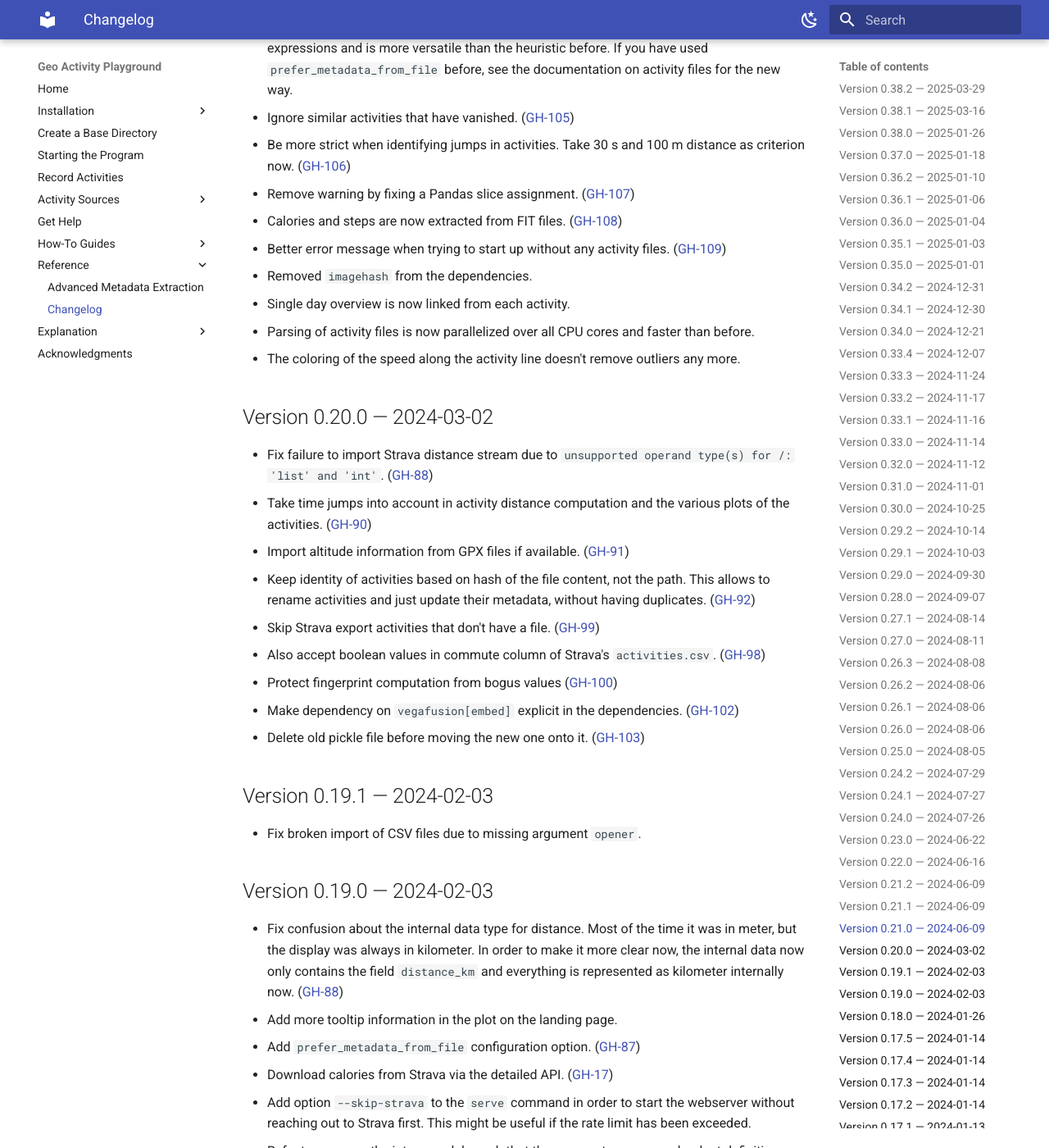
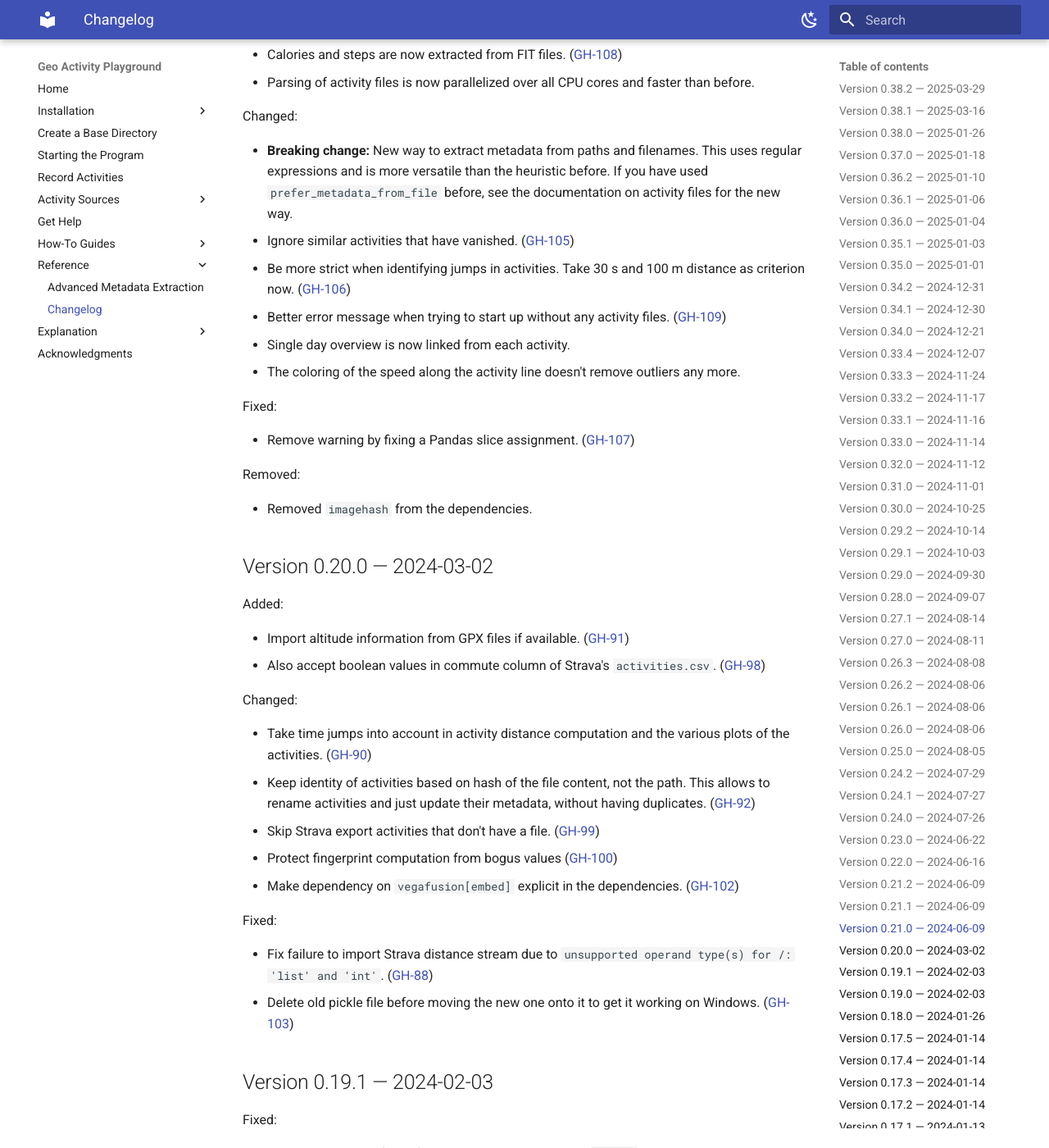
Before and after one commit to martin-ueding/geo-activity-playground, an MkDocs documentation site: the page built from docs/changelog.md, in a window 1280 px wide and 1400 px high, scrolled down 12521 px. Shown: the whole window at 82% size. Built offline with MkDocs 1.6.1 and Material for MkDocs 9.7.7, drawn with Linux system fonts in a browser that asks for light colours; some of the changed text lies outside the part shown.

Commit message:
Add sections to every changelog version

```diff
--- a/docs/changelog.md
+++ b/docs/changelog.md
@@ -460,224 +460,359 @@
 
 ## Version 0.21.0 — 2024-06-09
 
+Added:
+
+- Calories and steps are now extracted from FIT files. ([GH-108](https://github.com/martin-ueding/geo-activity-playground/issues/108))
+- Parsing of activity files is now parallelized over all CPU cores and faster than before.
+
+Changed:
+
 - **Breaking change:** New way to extract metadata from paths and filenames. This uses regular expressions and is more versatile than the heuristic before. If you have used `prefer_metadata_from_file` before, see the documentation on activity files for the new way.
-
 - Ignore similar activities that have vanished. ([GH-105](https://github.com/martin-ueding/geo-activity-playground/issues/105))
 - Be more strict when identifying jumps in activities. Take 30 s and 100 m distance as criterion now. ([GH-106](https://github.com/martin-ueding/geo-activity-playground/issues/106))
+- Better error message when trying to start up without any activity files. ([GH-109](https://github.com/martin-ueding/geo-activity-playground/issues/109))
+- Single day overview is now linked from each activity.
+- The coloring of the speed along the activity line doesn't remove outliers any more.
+
+Fixed:
+
 - Remove warning by fixing a Pandas slice assignment. ([GH-107](https://github.com/martin-ueding/geo-activity-playground/issues/107))
-- Calories and steps are now extracted from FIT files. ([GH-108](https://github.com/martin-ueding/geo-activity-playground/issues/108))
-- Better error message when trying to start up without any activity files. ([GH-109](https://github.com/martin-ueding/geo-activity-playground/issues/109))
+
+Removed:
 
 - Removed `imagehash` from the dependencies.
-- Single day overview is now linked from each activity.
-- Parsing of activity files is now parallelized over all CPU cores and faster than before.
-- The coloring of the speed along the activity line doesn't remove outliers any more.
 
 ## Version 0.20.0 — 2024-03-02
 
-- Fix failure to import Strava distance stream due to `unsupported operand type(s) for /: 'list' and 'int'`. ([GH-88](https://github.com/martin-ueding/geo-activity-playground/issues/88))
+Added:
+
+- Import altitude information from GPX files if available. ([GH-91](https://github.com/martin-ueding/geo-activity-playground/pull/91))
+- Also accept boolean values in commute column of Strava's `activities.csv`. ([GH-98](https://github.com/martin-ueding/geo-activity-playground/issues/98))
+
+Changed:
+
 - Take time jumps into account in activity distance computation and the various plots of the activities. ([GH-90](https://github.com/martin-ueding/geo-activity-playground/issues/90))
-- Import altitude information from GPX files if available. ([GH-91](https://github.com/martin-ueding/geo-activity-playground/pull/91))
 - Keep identity of activities based on hash of the file content, not the path. This allows to rename activities and just update their metadata, without having duplicates. ([GH-92](https://github.com/martin-ueding/geo-activity-playground/issues/92))
 - Skip Strava export activities that don't have a file. ([GH-99](https://github.com/martin-ueding/geo-activity-playground/issues/99))
-- Also accept boolean values in commute column of Strava's `activities.csv`. ([GH-98](https://github.com/martin-ueding/geo-activity-playground/issues/98))
 - Protect fingerprint computation from bogus values ([GH-100](https://github.com/martin-ueding/geo-activity-playground/issues/100))
 - Make dependency on `vegafusion[embed]` explicit in the dependencies. ([GH-102](https://github.com/martin-ueding/geo-activity-playground/issues/102))
-- Delete old pickle file before moving the new one onto it. ([GH-103](https://github.com/martin-ueding/geo-activity-playground/issues/103))
+
+Fixed:
+
+- Fix failure to import Strava distance stream due to `unsupported operand type(s) for /: 'list' and 'int'`. ([GH-88](https://github.com/martin-ueding/geo-activity-playground/issues/88))
+- Delete old pickle file before moving the new one onto it to get it working on Windows. ([GH-103](https://github.com/martin-ueding/geo-activity-playground/issues/103))
 
 ## Version 0.19.1 — 2024-02-03
+
+Fixed:
 
 - Fix broken import of CSV files due to missing argument `opener`.
 
 ## Version 0.19.0 — 2024-02-03
 
-- Fix confusion about the internal data type for distance. Most of the time it was in meter, but the display was always in kilometer. In order to make it more clear now, the internal data now only contains the field `distance_km` and everything is represented as kilometer internally now. ([GH-88](https://github.com/martin-ueding/geo-activity-playground/issues/88))
+Added:
+
 - Add more tooltip information in the plot on the landing page.
 - Add `prefer_metadata_from_file` configuration option. ([GH-87](https://github.com/martin-ueding/geo-activity-playground/issues/87))
 - Download calories from Strava via the detailed API. ([GH-17](https://github.com/martin-ueding/geo-activity-playground/issues/17))
 - Add option `--skip-strava` to the `serve` command in order to start the webserver without reaching out to Strava first. This might be useful if the rate limit has been exceeded.
-- Refactor some paths into a module such that there are not so many redundant definitions around. ([GH-89](https://github.com/martin-ueding/geo-activity-playground/issues/89))
 - Attempt to also read Strava exports that are localized to German, though untested. ([GH-86](https://github.com/martin-ueding/geo-activity-playground/issues/86))
 - Add a square planner. ([GH-36](https://github.com/martin-ueding/geo-activity-playground/issues/36))
 
+Changed:
+
+- Refactor some paths into a module such that there are not so many redundant definitions around. ([GH-89](https://github.com/martin-ueding/geo-activity-playground/issues/89))
+
+Fixed:
+
+- Fix confusion about the internal data type for distance. Most of the time it was in meter, but the display was always in kilometer. In order to make it more clear now, the internal data now only contains the field `distance_km` and everything is represented as kilometer internally now. ([GH-88](https://github.com/martin-ueding/geo-activity-playground/issues/88))
+
 ## Version 0.18.0 — 2024-01-26
 
-- Fix _internal server error 500_ when there are not-a-number entries in the speed. [GH-85](https://github.com/martin-ueding/geo-activity-playground/issues/85)
+Added:
+
 - Display activity source path in detail view.
-- Ignore files which start with a period. This should also avoid Apple Quarantine files. [GH-83](https://github.com/martin-ueding/geo-activity-playground/issues/83)
 - Allow to have both Strava API and activity files.
-- Use an existing Strava Export to load activities, retrieve only the remainder from the Strava API.
 - In the calender, give the yearly total.
 
+Changed:
+
+- Use an existing Strava Export to load activities, retrieve only the remainder from the Strava API.
+- Ignore files which start with a period. This should also avoid Apple Quarantine files. [GH-83](https://github.com/martin-ueding/geo-activity-playground/issues/83)
+
+Fixed:
+
+- Fix _internal server error 500_ when there are not-a-number entries in the speed. [GH-85](https://github.com/martin-ueding/geo-activity-playground/issues/85)
+
 ## Version 0.17.5 — 2024-01-14
+
+Fixed:
 
 - Convert FIT sport type enum to strings. [GH-84](https://github.com/martin-ueding/geo-activity-playground/issues/84)
 
 ## Version 0.17.4 — 2024-01-14
 
+Changed:
+
 - Try to use charset-normalizer to figure out the strange encoding. [GH-83](https://github.com/martin-ueding/geo-activity-playground/issues/83)
 
 ## Version 0.17.3 — 2024-01-14
+
+Fixed:
 
 - Fix error handler for GPX encoding issues. [GH-83](https://github.com/martin-ueding/geo-activity-playground/issues/83)
 
 ## Version 0.17.2 — 2024-01-14
 
+Fixed:
+
 - Fix FIT import failure when the sub-sport is none. [GH-84](https://github.com/martin-ueding/geo-activity-playground/issues/84)
 
 ## Version 0.17.1 — 2024-01-13
+
+Added:
+
+- From FIT files we also extract the _grade_, _temperature_ and _GPS accuracy_ fields if they are present. There is no analysis for them yet, though. Also extract the workout name, sport and sub-sport fields from FIT files. [GH-81](https://github.com/martin-ueding/geo-activity-playground/pull/81)
+- Add more logging to diagnose Unicode issue on macOS. [GH-83](https://github.com/martin-ueding/geo-activity-playground/issues/83)
+
+Changed:
 
 - Use locally downloaded tiles for all maps, this way we do not need to download them twice for activities and explorer/heatmap.
 - Localize SimRa files to local time zone. [GH-80](https://github.com/martin-ueding/geo-activity-playground/pull/80)
 - Parse speed unit from FIT file. There are many devices which record in m/s and not in km/h, yielding too low speeds in the analysis. This is now fixed. [GH-82](https://github.com/martin-ueding/geo-activity-playground/pull/82)
 - Skip `.DS_Store` files in the activity directory. [GH-81](https://github.com/martin-ueding/geo-activity-playground/pull/81)
-- From FIT files we also extract the _grade_, _temperature_ and _GPS accuracy_ fields if they are present. There is no analysis for them yet, though. Also extract the workout name, sport and sub-sport fields from FIT files. [GH-81](https://github.com/martin-ueding/geo-activity-playground/pull/81)
-- Add more logging to diagnose Unicode issue on macOS. [GH-83](https://github.com/martin-ueding/geo-activity-playground/issues/83)
 
 ## Version 0.17.0 — 2024-01-03
 
-- Fix bug which broke the import of `.tcx.gz` files.
+Added:
+
 - Add `Dockerfile` such that one can easily use this with Docker. [GH-78](https://github.com/martin-ueding/geo-activity-playground/pull/78)
 - Add support for the CSV files of the [SimRa Project](https://simra-project.github.io/). [GH-79](https://github.com/martin-ueding/geo-activity-playground/pull/79)
 
+Fixed:
+
+- Fix bug which broke the import of `.tcx.gz` files.
+
 ## Version 0.16.4 — 2023-12-23
+
+Fixed:
 
 - Fix syntax error.
 
 ## Version 0.16.3 — 2023-12-23
 
+Changed:
+
 - Ignore Strava activities without a time series.
 
 ## Version 0.16.2 — 2023-12-22
+
+Changed:
 
 - Make heatmap images that are downloaded look the same as the interactive one.
 - Always emit the path when there is something wrong while parsing an activity file.
 
 ## Version 0.16.1 — 2023-12-22
 
+Fixed:
+
 - Fix handling of TCX files on Windows. On that platform one cannot open the same file twice, therefore my approach failed. Now I close the file properly such that this should work on Windows as well.
 
 ## Version 0.16.0 — 2023-12-22
 
+Added:
+
 - Add feature to render heatmap from visible area. [GH-73](https://github.com/martin-ueding/geo-activity-playground/issues/73)
-- Remove heatmap image generation from clusters, remove Scikit-Learn dependency.
 - Add offsets for equipment. [GH-71](https://github.com/martin-ueding/geo-activity-playground/issues/71)
-- Fix number of tile visits in explorer view. [GH-69](https://github.com/martin-ueding/geo-activity-playground/issues/69)
 - Add action to convert Strava checkout to our format. [GH-65](https://github.com/martin-ueding/geo-activity-playground/issues/65)
-- Filter out some GPS jumps. [GH-54](https://github.com/martin-ueding/geo-activity-playground/issues/54)
 - Add simple search function. [GH-70](https://github.com/martin-ueding/geo-activity-playground/issues/70)
 
+Fixed:
+
+- Fix number of tile visits in explorer view. [GH-69](https://github.com/martin-ueding/geo-activity-playground/issues/69)
+- Filter out some GPS jumps. [GH-54](https://github.com/martin-ueding/geo-activity-playground/issues/54)
+
+Removed:
+
+- Remove heatmap image generation from clusters, remove Scikit-Learn dependency.
+
 ## Version 0.15.3 — 2023-12-20
+
+Fixed:
 
 - Create temporary file for TCX parsing in the same directory. There was a problem on Windows where the program didn't have access permissions to the temporary files directory.
 
 ## Version 0.15.2 — 2023-12-20
 
+Fixed:
+
 - Try to open GPX files in binary mode to avoid encoding issues. [GH-74](https://github.com/martin-ueding/geo-activity-playground/issues/74)
 
 ## Version 0.15.1 — 2023-12-16
+
+Fixed:
 
 - Add `if __name__ == "__main__"` clause such that one can use `python -m geo_activity_playground` on Windows.
 
 ## Version 0.15.0 — 2023-12-13
 
+Changed:
+
 - Export all missing tiles in the viewport, not just the neighbors.
 - Automatically retry Strava API when the rate limit is exhausted. [GH-67](https://github.com/martin-ueding/geo-activity-playground/pull/67)
+
+Fixed:
+
 - Give more helpful error messages when the are no activity files present.
 
 ## Version 0.14.2 — 2023-12-12
+
+Fixed:
 
 - Fix broken Strava import (bug introduced in 0.14.0).
 
 ## Version 0.14.1 — 2023-12-12
 
+Fixed:
+
 - Fix hard-coded part in KML import (bug introduced in 0.14.0).
 
 ## Version 0.14.0 — 2023-12-12
 
-- Do more calculations eagerly at startup such that the webserver is more responsive. [GH-58](https://github.com/martin-ueding/geo-activity-playground/issues/58)
+Added:
+
 - Allow setting host and port via the command line. [GH-61](https://github.com/martin-ueding/geo-activity-playground/pull/61)
 - Re-add download of explored tiles in area. [GH-63](https://github.com/martin-ueding/geo-activity-playground/issues/63)
+- Add some sort of KML support that at least works for KML exported by Viking. [GH-62](https://github.com/martin-ueding/geo-activity-playground/issues/62)
+
+Changed:
+
+- Do more calculations eagerly at startup such that the webserver is more responsive. [GH-58](https://github.com/martin-ueding/geo-activity-playground/issues/58)
 - Unify time handling, use UTC for all internal representations. [GH-52](https://github.com/martin-ueding/geo-activity-playground/issues/52)
-- Add some sort of KML support that at least works for KML exported by Viking. [GH-62](https://github.com/martin-ueding/geo-activity-playground/issues/62)
 
 ## Version 0.13.0 — 2023-12-10
 
-- Revamp heatmap, use interpolated lines to provide a good experience even at high zoom levels.
-  - This also fixes the gaps that were present before. [GH-34](https://github.com/martin-ueding/geo-activity-playground/issues/34)
+Added:
+
 - Add cache migration functionality.
   - Make sure that cache directory is created beforehand. [GH-55](https://github.com/martin-ueding/geo-activity-playground/issues/55)
 - Split tracks into segments based on gaps of 30 seconds in the time data. That helps with interpolation across long distances when one has paused the recording. [GH-47](https://github.com/martin-ueding/geo-activity-playground/issues/47)
   - Fix introduced bug. [GH-56](https://github.com/martin-ueding/geo-activity-playground/issues/56)
 - Add cache to heatmap such that it doesn't need to render all activities and only add new activities as needed.
 - Add a footer. [GH-49](https://github.com/martin-ueding/geo-activity-playground/issues/49)
+
+Changed:
+
+- Revamp heatmap, use interpolated lines to provide a good experience even at high zoom levels.
+  - This also fixes the gaps that were present before. [GH-34](https://github.com/martin-ueding/geo-activity-playground/issues/34)
 - Only export missing tiles in the active viewport. [GH-53](https://github.com/martin-ueding/geo-activity-playground/issues/53)
+
+Fixed:
+
 - Add missing dependency to SciKit Learn again; I was too eager to remove that. [GH-59](https://github.com/martin-ueding/geo-activity-playground/issues/59)
 
 ## Version 0.12.0 — 2023-12-07
 
+Changed:
+
 - Change coloring of clusters, have a color per cluster. Also mark the square just as an overlay.
+
+Fixed:
+
 - Fix bug with explorer tile page when the maximum cluster or square is just 1. [GH-51](https://github.com/martin-ueding/geo-activity-playground/issues/51)
 - Speed up the computation of the latest tiles.
 
 ## Version 0.11.0 — 2023-12-03
 
+Added:
+
 - Add last activity in tile to the tooltip. [GH-35](https://github.com/martin-ueding/geo-activity-playground/issues/35)
 - Add explorer coloring mode by last activity. [GH-45](https://github.com/martin-ueding/geo-activity-playground/issues/45)
 - Actually implement `Activity/{Kind}/{Equipment}/{Name}.{Format}` directory structure.
 - Document configuration file.
-- Interpolate tracks to find more explorer tiles. [GH-27](https://github.com/martin-ueding/geo-activity-playground/issues/27)
-- Fix bug that occurs when activities have no distance information.
 - Show time evolution of the number of explorer tiles, the largest cluster and the square size. [GH-33](https://github.com/martin-ueding/geo-activity-playground/issues/33)
-- Center map view on biggest explorer cluster.
 - Show speed distribution. [GH-42](https://github.com/martin-ueding/geo-activity-playground/issues/42)
 
+Changed:
+
+- Interpolate tracks to find more explorer tiles. [GH-27](https://github.com/martin-ueding/geo-activity-playground/issues/27)
+- Center map view on biggest explorer cluster.
+
+Fixed:
+
+- Fix bug that occurs when activities have no distance information.
+
 ## Version 0.10.0 — 2023-11-27
+
+Changed:
 
 - Use a grayscale map for the explorer tile maps. [GH-38](https://github.com/martin-ueding/geo-activity-playground/issues/38)
 - Explicitly write “0 km” in calendar cells where there are no activities. [GH-39](https://github.com/martin-ueding/geo-activity-playground/issues/39), [GH-40](https://github.com/martin-ueding/geo-activity-playground/pull/40)
 
 ## Version 0.9.0 — 2023-11-26
 
+Added:
+
+- Support TCX files. [GH-8](https://github.com/martin-ueding/geo-activity-playground/issues/8)
+
+Changed:
+
 - Certain exceptions are not skipped when parsing files. This way one can gather all errors at the end. [GH-29](https://github.com/martin-ueding/geo-activity-playground/issues/29)
-- Support TCX files. [GH-8](https://github.com/martin-ueding/geo-activity-playground/issues/8)
+
+Fixed:
+
 - Fix equipment view when using the directory source. [GH-25](https://github.com/martin-ueding/geo-activity-playground/issues/25)
 - Fix links from the explorer tiles to the first activity that explored them. [GH-30](https://github.com/martin-ueding/geo-activity-playground/issues/30)
 - Fix how the API response from Strava is handled during the initial token exchange. [GH-37](https://github.com/martin-ueding/geo-activity-playground/issues/37)
 
 ## Version 0.8.3 — 2023-11-26
 
+Changed:
+
 - Only compute the explorer tile cluster size if there are cluster tiles. Otherwise the DBSCAN algorithm doesn't work anyway. [GH-24](https://github.com/martin-ueding/geo-activity-playground/issues/24)
 - Remove allocation of huge array. [GH-23](https://github.com/martin-ueding/geo-activity-playground/issues/23)
 
 ## Version 0.8.2 — 2023-11-26
 
+Fixed:
+
 - Some FIT files apparently have entries with explicit latitude/longitude values, but those are null. I've added a check which skips those points.
 
 ## Version 0.8.1 — 2023-11-26
+
+Fixed:
 
 - Fix reading of FIT files from Wahoo hardware by reading them in binary mode. [GH-20](https://github.com/martin-ueding/geo-activity-playground/issues/20).
 - Fix divide-by-zero error in speed calculation. [GH-21](https://github.com/martin-ueding/geo-activity-playground/issues/21)
 
 ## Version 0.8.0 — 2023-11-26
 
+Added:
+
+- Compute explorer cluster and square size, print that. [GH-2](https://github.com/martin-ueding/geo-activity-playground/issues/2)
+
+Changed:
+
 - Make heart rate zone computation a bit more flexibly by offering a lower bound for the resting heart rate.
 - Open explorer map centered around median tile.
-- Compute explorer cluster and square size, print that. [GH-2](https://github.com/martin-ueding/geo-activity-playground/issues/2)
 - Make it compatible with Python versions from 3.9 to 3.11 such that more people can use it. [GH-22](https://github.com/martin-ueding/geo-activity-playground/issues/22)
 
 ## Version 0.7.0 — 2023-11-24
 
+Added:
+
 - Add _Squadratinhos_, which are explorer tiles at zoom 17 instead of zoom 14.
+
+Changed:
+
 - Reduce memory footprint for explorer tile computation.
 
 ## Version 0.6.0 — 2023-11-24
 
+Added:
+
 - Interactive map for each activity.
 - Color explorer tiles in red, green and blue. [GH-2](https://github.com/martin-ueding/geo-activity-playground/issues/2)
-- Directly serve GeoJSON and Vega JSON embedded in the document.
-- Automatically detect which source is to be used. [GH-16](https://github.com/martin-ueding/geo-activity-playground/issues/16)
-- Fix the name of the script to be `geo-activity-playground` and not just `geo-playground`. [GH-11](https://github.com/martin-ueding/geo-activity-playground/issues/11)
 - Add mini maps to the landing page. [GH-9](https://github.com/martin-ueding/geo-activity-playground/issues/9)
 - Add fullscreen button to the maps. [GH-4](https://github.com/martin-ueding/geo-activity-playground/issues/4)
 - Add favicon. [GH-19](https://github.com/martin-ueding/geo-activity-playground/issues/19)
```
Also changed, not shown: other parts of docs/changelog.md (+25 -3 lines).
